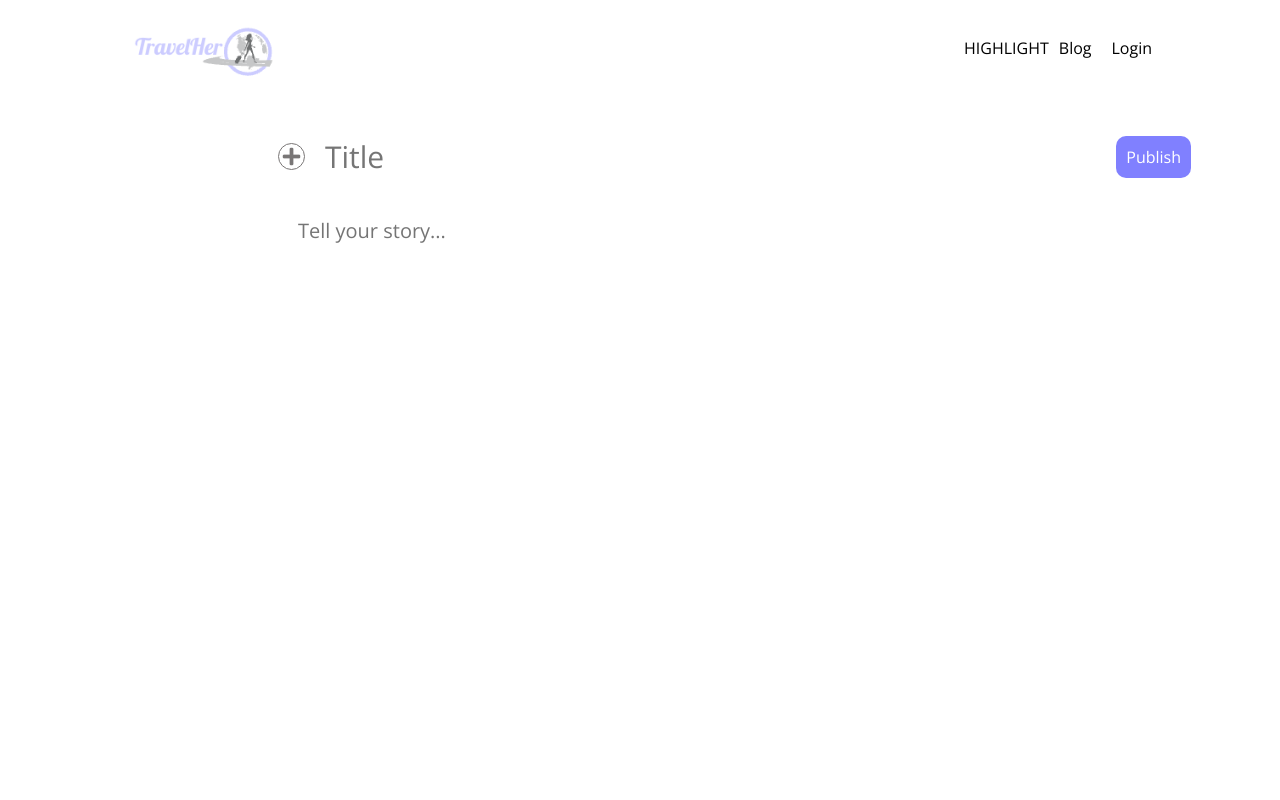
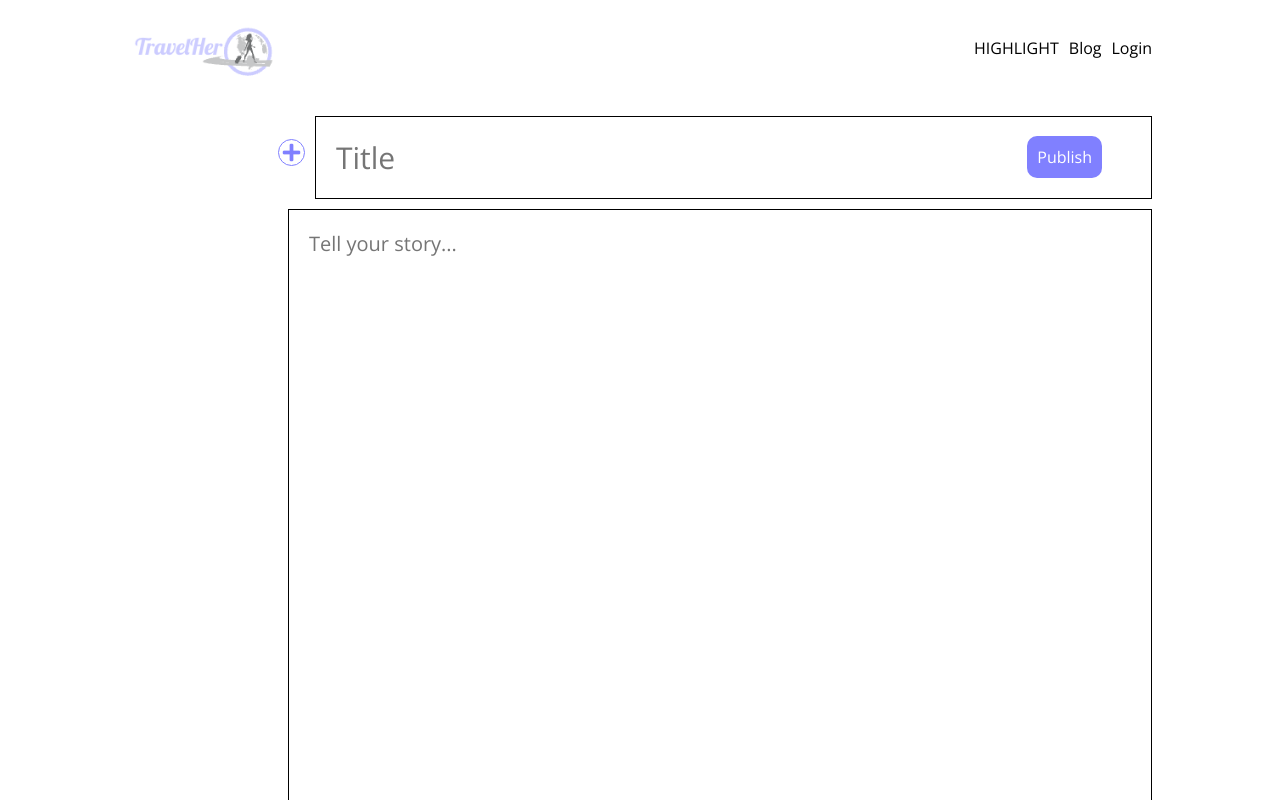
Before and after one commit to karen-karyen-lky/techlabs23-travelher, a React (Create React App) app in the folder client/: page /write in a window 1280 px wide. Shown: the top 800 px of the page. Built offline with nearby package versions, Linux system fonts and the light colour scheme.

Commit message:
Sidebar, Write, Navbar, HoverButton, SinglePost

```diff
--- a/client/src/components/Navbar.jsx
+++ b/client/src/components/Navbar.jsx
@@ -37,7 +37,7 @@ const Navbar = () => {
           <Link className="link" to="/?cat=food">
             <h6>FOOD</h6>
           </Link> */}
-          <span>{currentUser?.username}</span>
+
           {currentUser ? (
             <span onClick={logout}>Logout</span>
           ) : (
@@ -53,8 +53,9 @@ const Navbar = () => {
             </span>
           ) : ( "" )}
           {currentUser ? (
-          <Link to="/settings">
+          <Link className="link" to="/settings">
             <img width="30" height="30" src="https://img.icons8.com/ios-glyphs/30/000000/user-female-circle.png" alt="user-female-circle"/>
+            <span>{currentUser?.username}</span>
           </Link>
         ) : ('')}
         </div>
--- a/client/src/components/sidebar/sidebar.css
+++ b/client/src/components/sidebar/sidebar.css
@@ -31,6 +31,8 @@
 
 .sidebarItem > img {
   margin-top: 15px;
+  width: 70%;
+  height: 70%;
 }
 
 .sidebarItem > p {
--- a/client/src/components/singlePost/SinglePost.jsx
+++ b/client/src/components/singlePost/SinglePost.jsx
@@ -1,9 +1,11 @@
+//aktuelle Single post datei
+
 import axios from "axios";
 import { useContext, useEffect, useState } from "react";
 import { useLocation } from "react-router";
 import { Link } from "react-router-dom";
 import { Context } from "../../context/Context";
-import "./singlePost.css";
+//simport "./singlePost.css";
 
 export default function SinglePost() {
   const location = useLocation();
--- a/client/src/pages/Write.jsx
+++ b/client/src/pages/Write.jsx
@@ -7,7 +7,104 @@ import axios from "axios";
 import { Context } from "../context/Context.js";
 //import "./write.css";
 
+
+
 export default function Write() {
+  const [title, setTitle] = useState("");
+  const [desc, setDesc] = useState("");
+  const [file, setFile] = useState(null);
+  const { user } = useContext(Context);
+
+  const handleSubmit = async (e) => {
+    e.preventDefault();
+    const newPost = {
+      username: user.username,
+      title,
+      desc,
+    };
+    if (file) {
+      const data =new FormData();
+      const filename = Date.now() + file.name;
+      data.append("name", filename);
+      data.append("file", file);
+      newPost.photo = filename;
+      try {
+        await axios.post("/upload", data);
+      } catch (err) {}
+    }
+    try {
+      const res = await axios.post("/posts", newPost);
+      window.location.replace("/post/" + res.data._id);
+    } catch (err) {}
+  };
+  return (
+    <div className="write">
+      {file && (
+        <img className="writeImg" src={URL.createObjectURL(file)} alt="" />
+      )}
+      <form className="writeForm" onSubmit={handleSubmit}>
+        <div className="writeFormGroup">
+          <label htmlFor="fileInput" className="writeLabel">
+            <i className="writeIcon fas fa-plus"></i>
+            <span className="writeLabelText">Add Image</span>
+          </label>
+          <input
+            type="file"
+            id="fileInput"
+            style={{ display: "none" }}
+            onChange={(e) => setFile(e.target.files[0])}
+          />
+          <input
+            type="text"
+            placeholder="Title"
+            className="writeInput"
+            autoFocus={true}
+            onChange={e=>setTitle(e.target.value)}
+          />
+        </div>
+        <div className="writeFormGroup">
+          <textarea
+            placeholder="Tell your story..."
+            type="text"
+            className="writeInput writeText"
+            onChange={e=>setDesc(e.target.value)}
+          ></textarea>
+        </div>
+        <button className="writeSubmit" type="submit">
+          Publish
+        </button>
+      </form>
+    </div>
+  );
+}
+
+
+
+
+
+
+
+
+
+
+
+
+
+
+
+
+
+
+
+
+
+
+
+
+
+
+
+/* export default function Write() {
   const [title, setTitle] = useState("");
   const [desc, setDesc] = useState("");
   const [file, setFile] = useState(null);
@@ -83,7 +180,7 @@ export default function Write() {
 
 //Style ab hier
 
-return (
+/* return (
   <div className="add">
     <div className="content">
       {file && (
@@ -123,7 +220,7 @@ return (
     </div>
   </div>
 );
-}
+} */
 
 /*  return (
     <div className="add">
--- a/client/src/pages/settings/Settings.jsx
+++ b/client/src/pages/settings/Settings.jsx
@@ -82,7 +82,7 @@ export default function Settings() {
             type="password"
             onChange={(e) => setPassword(e.target.value)}
           />
-          <button className="settingsSubmit" type="submit">
+          <button className="settingsSubmit" type="submit" onClick={handleSubmit}>
             Update
           </button>
           {success && (
--- a/client/src/style.scss
+++ b/client/src/style.scss
@@ -230,9 +230,10 @@ $darkPurple: #8080FF;
   color: white;
   text-shadow: 2px 2px 4px rgba(0, 0, 0, 0.1);
 }
-
+//Publishbutton Write
 button:hover {
-  background-color: #0056b3;
+  background-color: $lightPurple;
+  color: black
 }
 
     //LOGIN & REGISTER
@@ -264,7 +265,7 @@ button:hover {
         button {
           padding: 10px;
           border: none;
-          background-color: #8080FF;
+          background-color: $darkPurple;
           cursor: pointer;
           color: white;
         }
@@ -519,8 +520,110 @@ button:hover {
       }
     }
 
+    //SINGLEPOST
+    .singlePost {
+      flex: 9;
+    }
+
+    .singlePostWrapper {
+      padding: 20px;
+      padding-right: 0;
+      display: flex;
+      flex-direction: column;
+    }
+
+    .singlePostImg {
+      width: 100%;
+      height: 300px;
+      border-radius: 5px;
+      object-fit: cover;
+    }
+
+    .singlePostTitle {
+      text-align: center;
+      margin: 10px;
+      font-family: "Lora", serif;
+      font-size: 28px;
+    }
+
+    .singlePostTitleInput {
+      margin: 10px;
+      font-family: "Lora", serif;
+      font-size: 28px;
+      text-align: center;
+      border: none;
+      color: gray;
+      border-bottom: 1px solid lightgray;
+    }
+
+    .singlePostTitleInput:focus {
+      outline: none;
+    }
+
+    .singlePostEdit {
+      float: right;
+      font-size: 16px;
+    }
+
+    .singlePostIcon {
+      margin-left: 10px;
+      cursor: pointer;
+    }
+
+    .singlePostIcon:first-child {
+      color: $darkPurple;
+    }
+
+    .singlePostIcon:last-child {
+      color: $darkPurple;
+    }
+
+    .singlePostInfo {
+      margin-bottom: 20px;
+      display: flex;
+      justify-content: space-between;
+      font-size: 16px;
+      //font-family: "Varela Round", sans-serif;
+      color: black;
+    }
+
+    .singlePostDesc {
+      color: black;
+      font-size: 18px;
+      line-height: 25px;
+    }
+
+    .singlePostDesc::first-letter {
+      margin-left: 20px;
+      //font-size: 30px;
+      font-weight: 600;
+    }
+
+    .singlePostDescInput {
+      border: none;
+      color: #000000;
+      font-size: 18px;
+      line-height: 25px;
+    }
+
+    .singlePostDescInput:focus {
+      outline: none;
+    }
+    .singlePostButton {
+      width: 100px;
+      border: none;
+      background-color: $darkPurple;
+      padding: 5px;
+      color: white;
+      border-radius: 5px;
+      cursor: pointer;
+      align-self: flex-end;
+      margin-top: 20px;
+    }
+
 
     //SINGLE
+
     .single {
       display: flex;
       gap: 50px;
@@ -606,7 +709,162 @@ button:hover {
         }
       }
     }
+
+    //SIDEBAR
+    .sidebar {
+      flex: 3;
+      margin: 20px;
+      padding-bottom: 30px;
+      background-color: $sand;
+      border-radius: 10px;
+      display: flex;
+      flex-direction: column;
+      align-items: center;
+      font-size: 16px;
+    }
+
+    .sidebarItem {
+
+      display: flex;
+      flex-direction: column;
+      align-items: center;
+    }
+
+    .sidebarTitle {
+      margin: 10px;
+      padding: 5px;
+      width: 80%;
+      border-top: 2px solid white;
+      border-bottom: 2px solid white;
+      //font-family: "Varela Round", sans-serif;
+      font-size: 16px;
+      color: #222;
+      font-weight: 600;
+      line-height: 30px;
+      text-align: center;
+    }
+
+    .sidebarItem > img {
+      margin-top: 15px;
+      width: 70%;
+      height: 70%;
+    }
+
+    .sidebarItem > p {
+      padding: 30px;
+    }
+
+    .sidebarList {
+      list-style: none;
+      margin-bottom: 30px;
+    }
+
+    .sidebarListItem {
+      display: inline-block;
+      width: 50%;
+      margin-top: 15px;
+      cursor: pointer;
+    }
+
+    .sidebarSocial {
+      margin-top: 15px;
+      width: 250px;
+      display: flex;
+      align-items: center;
+      justify-content: center;
+    }
+
+    .sidebarIcon{
+        font-size: 16px;
+        margin-left: 10px;
+        cursor: pointer;
+    }
+
+
     //WRITE
+
+    .writeImg {
+      margin-left: 150px;
+      width: 500px;
+      height: 250px;
+      border-radius: 10px;
+      object-fit: cover;
+    }
+
+    .writeForm {
+      position: relative;
+    }
+
+    .writeFormGroup {
+      margin-left: 150px;
+      display: flex;
+      align-items: center;
+    }
+
+
+    .writeLabel {
+      display: flex;
+      align-items: center;
+      cursor: pointer;
+    }
+
+    .writeIcon {
+      width: 25px;
+      height: 25px;
+      border-radius: 50%;
+      border: 1px solid;
+      display: flex;
+      align-items: center;
+      justify-content: center;
+      font-size: 20px;
+      color: $darkPurple;
+    }
+
+
+    .writeLabel:hover .writeLabelText {
+      display: inline-block;
+
+    }
+
+    .writeLabelText {
+      display: none;
+      margin-left: 5px;
+      font-size: 14px;
+      color: $darkPurple;
+    }
+
+    .writeInput {
+      margin-top: 10px;
+      margin-left: 10px;
+      font-size: 30px;
+      border: 1px solid #000;
+      padding: 20px;
+      width: 70vw;
+
+    }
+
+    .writeInput:focus {
+      outline: none;
+    }
+
+    .writeText {
+      font-size: 20px;
+      height: 100vh;
+    }
+
+    .writeSubmit {
+      position: absolute;
+      top: 30px;
+      right: 50px;
+      color: white;
+      background-color: $darkPurple;
+      padding: 10px;
+      border: none;
+      border-radius: 10px;
+      cursor: pointer;
+      font-size: 16px;
+    }
+
     .add {
       margin-top: 20px;
       display: flex;
@@ -629,65 +887,9 @@ button:hover {
             border: none;
           }
         }
-        .writeImg {
-          margin-left: 150px;
-          width: 70vw;
-          height: 250px;
-          border-radius: 10px;
-          object-fit: cover;
-        }
 
-        .writeForm {
-          position: relative;
-        }
 
-        .writeFormGroup {
-          margin-left: 150px;
-          display: flex;
-          align-items: center;
-        }
 
-        .writeIcon {
-          width: 25px;
-          height: 25px;
-          border-radius: 50%;
-          border: 1px solid;
-          display: flex;
-          align-items: center;
-          justify-content: center;
-          font-size: 20px;
-          color: rgb(121, 118, 118);
-          cursor: pointer;
-        }
-
-        .writeInput {
-          font-size: 30px;
-          border: none;
-          padding: 20px;
-          width: 70vw;
-        }
-
-        .writeInput:focus {
-          outline: none;
-        }
-
-        .writeText {
-          font-size: 20px;
-          height: 100vh;
-        }
-
-        .writeSubmit {
-          position: absolute;
-          top: 20px;
-          right: 50px;
-          color: white;
-          background-color: $darkPurple;
-          padding: 10px;
-          border: none;
-          border-radius: 10px;
-          cursor: pointer;
-          font-size: 16px;
-        }
       }
       .menu {
         flex: 2;
```
Also changed, not shown: client/src/components/sidebar/sidebar.jsx (+4 -4 lines), 1 other file (tests, documents, lock files or other folders).
